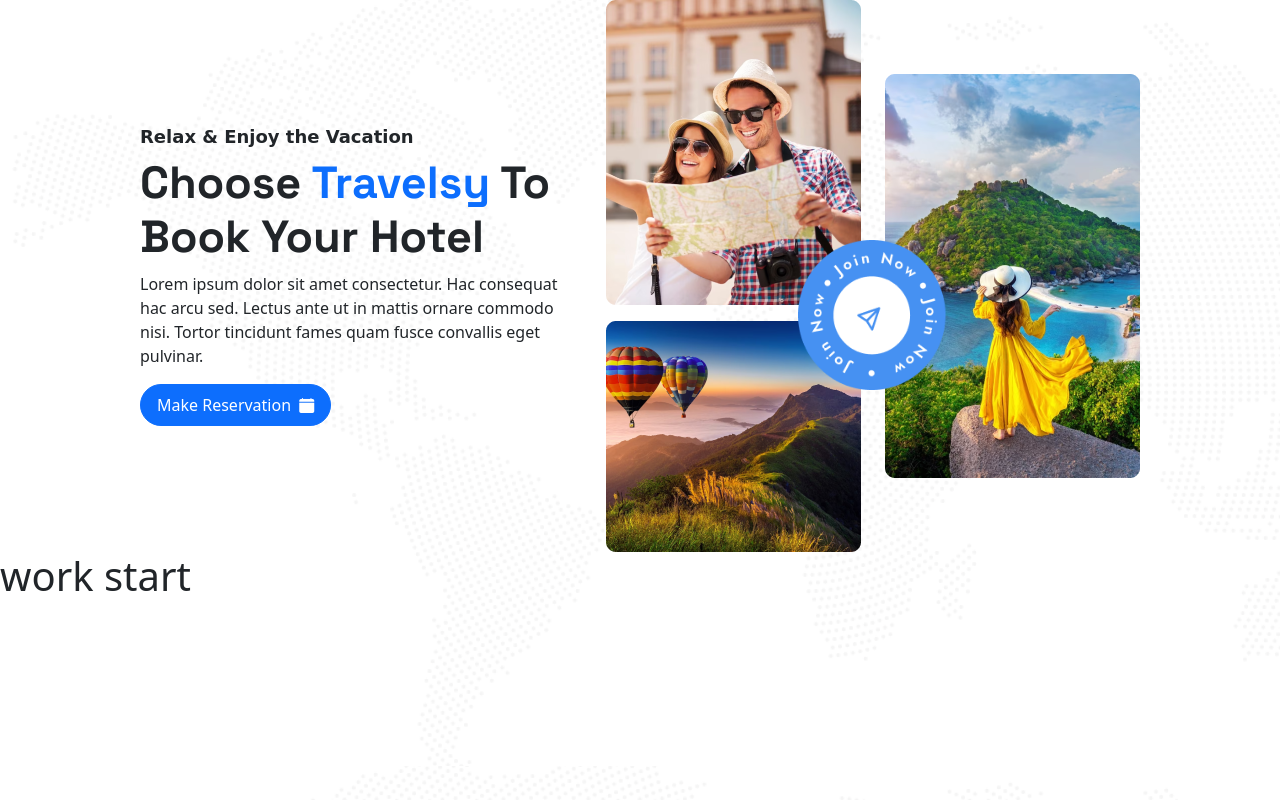
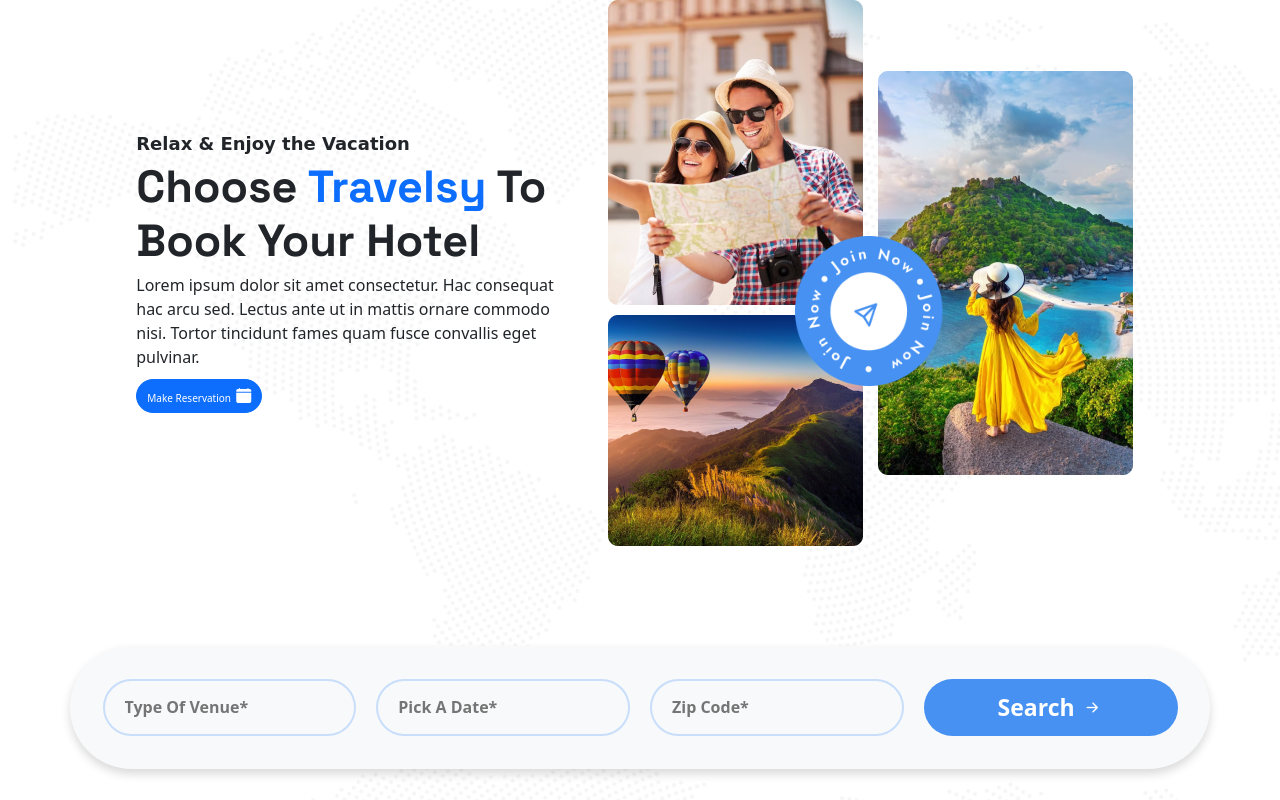
Before and after one commit to sajib-bd/travelsy, a website: page index.html in a window 1280 px wide. Drawn offline with nearby package versions, Linux system fonts and the light colour scheme; a web font is replaced by a local one.

Commit message:
booking from done

```diff
--- a/index.html
+++ b/index.html
@@ -60,8 +60,34 @@
     </section>
 
     <!-- Booking From -->
-    <section class="booking-from">
-      <h1>work start</h1>
+    <section class="booking-from section-gap">
+      <div class="container p-5 bg-light shadow rounded-pill">
+        <div class="row co">
+          <div class="col-lg-3 col-md-4">
+            <div class="input-aria m-md-1 m-3 p-3 rounded-pill">
+              <input type="text" class=" ms-3 form-control-plaintext" placeholder="Type Of Venue*">
+            </div>
+          </div>
+          <div class="col-lg-3 col-md-4">
+            <div class="input-aria m-md-1 m-3 p-3 rounded-pill">
+              <input type="text" class=" ms-3 form-control-plaintext" placeholder="Pick A Date*">
+            </div>
+          </div>
+          <div class="col-lg-3 col-md-4">
+            <div class="input-aria m-md-1 m-3 p-3 rounded-pill">
+              <input type="text" class=" ms-3 form-control-plaintext" placeholder="Zip Code*">
+            </div>
+          </div>
+          <div class="col-lg-3 col-md-12 mt-md-4 mt-lg-0 d-flex align-items-center">
+            <div class="button-aria m-md-1 m-3 w-100">
+              <button class=" p-3 btn text-center rounded-pill w-100">
+                Search
+                <i class="bi bi-arrow-right-short"></i>
+              </button>
+            </div>
+          </div>
+        </div>
+      </div>
     </section>
 
     <!-- About -->
--- a/src/assets/css/style.css
+++ b/src/assets/css/style.css
@@ -1,9 +1,22 @@
 @import url("https://fonts.googleapis.com/css2?family=Zeyada&display=swap");
 @import url("https://fonts.googleapis.com/css2?family=Space+Grotesk:wght@300..700&family=Zeyada&display=swap");
+
+html{
+  font-size: 62.5%;
+}
+
+.section-gap{
+  margin-top: 10rem;
+}
+
+/* common css end */
 
 body {
   background: url(../image/map\ image.png);
   scroll-behavior: smooth;
+  font-size: 1.6rem;
+  box-sizing: border-box;
+  overflow-x: hidden;
 }
 /* hero section css style */
 .hero {
@@ -53,3 +66,33 @@
     width: 100%;
   }
 }
+
+/* Booking From start */
+.booking-from .input-aria{
+  border: 0.25rem solid #C8DEFB;
+}
+.booking-from .input-aria input{
+  font-weight: 600;
+}
+.booking-from .button-aria button{
+  font-weight: 600;
+  font-size: 2.3rem;
+  background-color: #4691F2;
+  color: white;
+}
+.booking-from .button-aria button i{
+  font-weight: 600;
+  font-size: 2.3rem;
+  color: white;
+}
+
+@media only screen and (max-width: 992px) {
+  .booking-from .container{
+    border-radius: 45px !important;
+  }
+  html{
+    font-size: 50.5%;
+  }
+}
+
+/* Booking From end */
```
